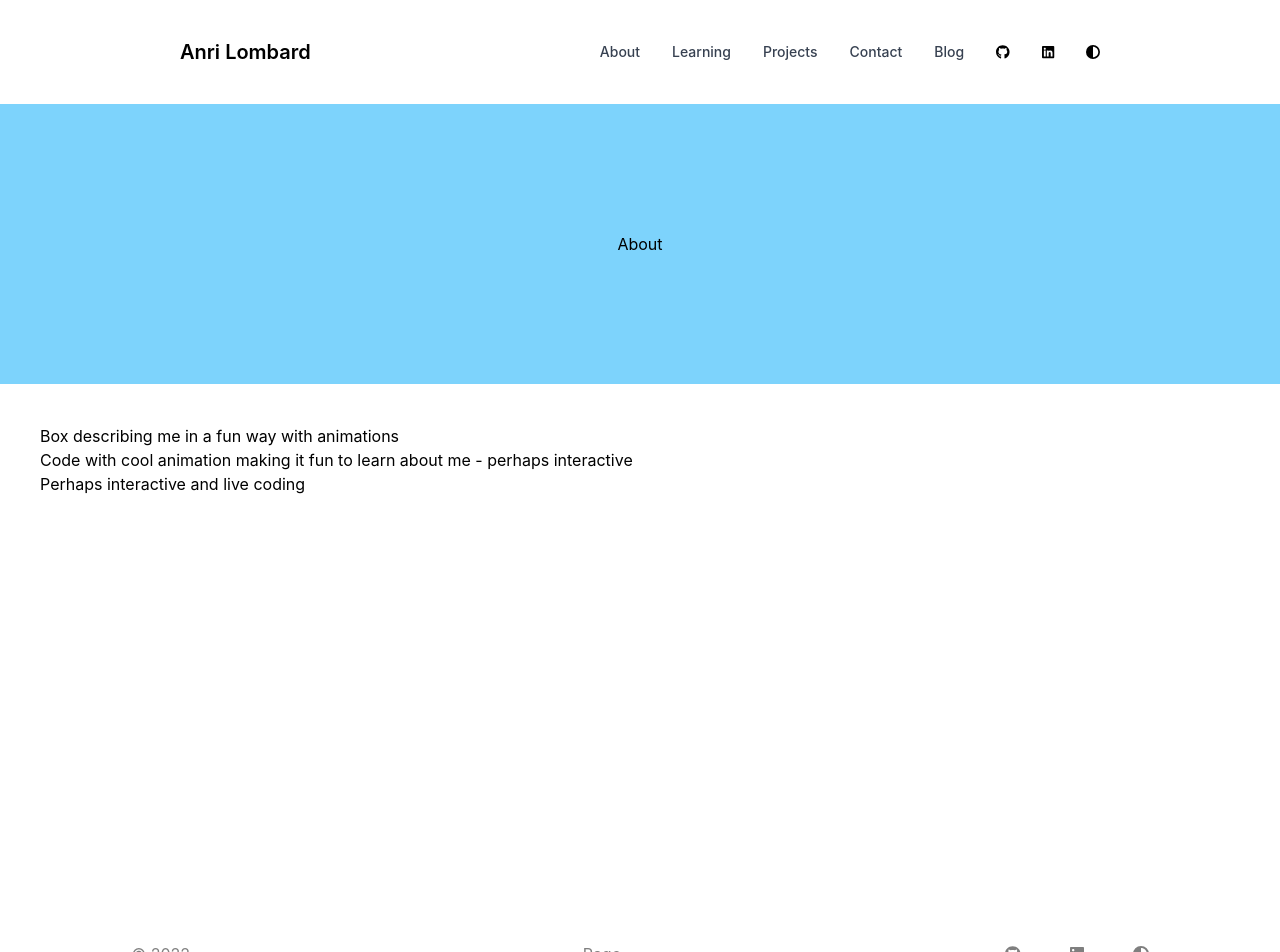
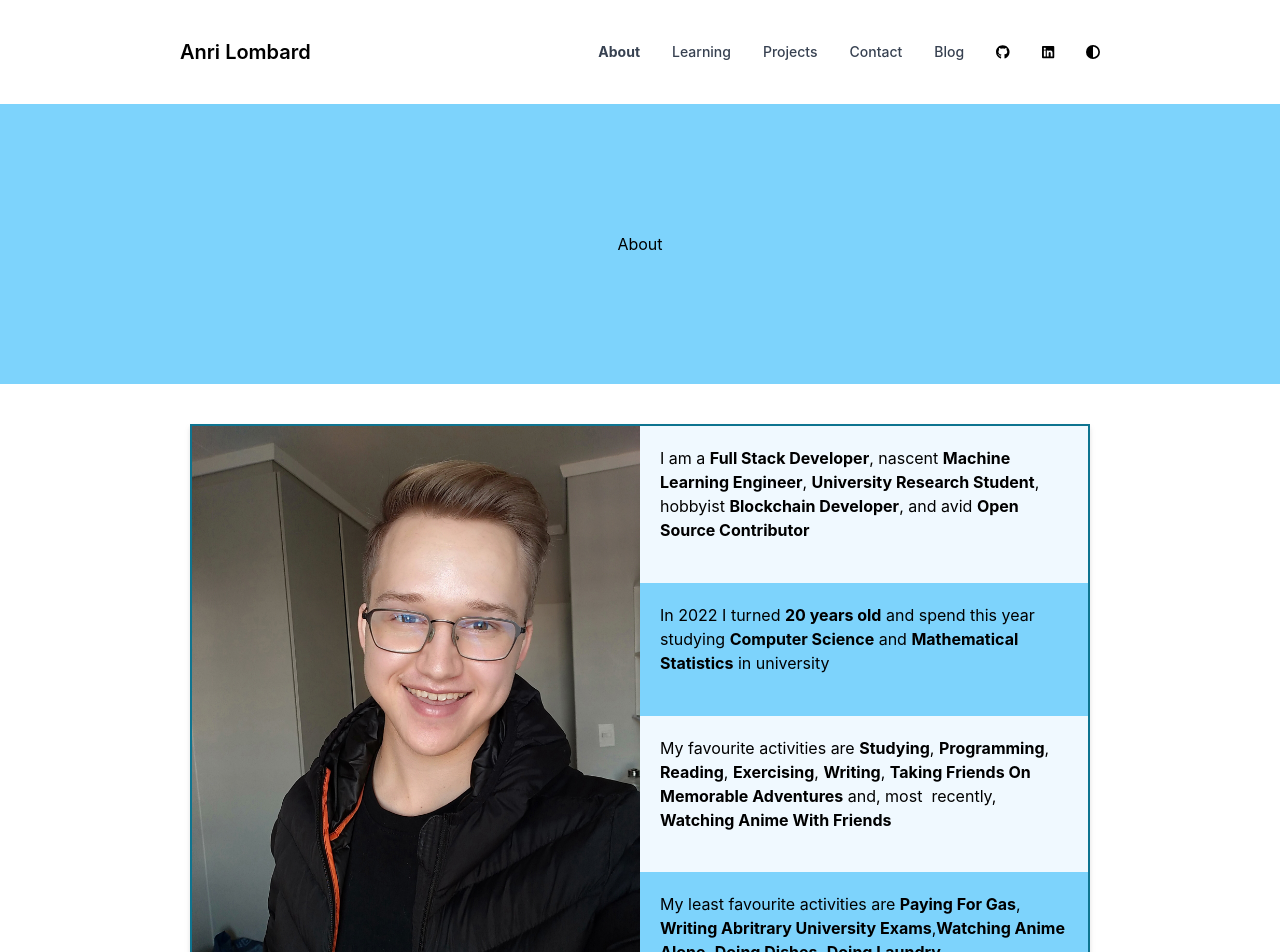
Before and after one commit to Anri-Lombard/Anri-Lombard-v4, a Next.js app: page /about in a window 1280 px wide. Shown: the top 952 px of the page. Built offline with nearby package versions, Linux system fonts and the light colour scheme.

Commit message:
Templates done

```diff
--- a/components/navbar.tsx
+++ b/components/navbar.tsx
@@ -8,18 +8,20 @@ import {
     faCircleHalfStroke
 } from "@fortawesome/free-solid-svg-icons";
 import { useEffect } from 'react';
+import { useRouter } from "next/router";
 
 function Navbar() {
+    const router = useRouter();
+
     const handleScroll = () => {
-        // console.log("Hello");
-        console.log(window.scrollY);
-        if (window.scrollY > 50) {
-            console.log("NOW");
-            // document.getElementById("navbar").classList.add("p-2")
+        if (window.scrollY < 30) {
+            document.getElementById("navbar").classList.add("p-7")
+        } else if (window.scrollY < 50 && window.scrollY >= 30) {
+            document.getElementById("navbar").classList.add("p-5")
             document.getElementById("navbar").classList.remove("p-7")
-        } else{
-            // document.getElementById("navbar").classList.remove("p-2")
-            document.getElementById("navbar").classList.add("p-7")
+        } else if (window.scrollY >= 50) {
+            document.getElementById("navbar").classList.remove("p-5")
+            document.getElementById("navbar").classList.remove("p-7")
         }
     };
 
@@ -29,7 +31,7 @@ function Navbar() {
     });
 
     return (
-        <nav className="bg-white border-gray-200 px-2 sm:px-4 py-2.5 rounded dark:bg-gray-900 sticky top-0 left-0 right-0">
+        <nav className="bg-white border-gray-200 px-2 sm:px-4 py-2.5 rounded dark:bg-gray-900 sticky top-0 left-0 right-0 z-10">
             <div id="navbar" className="container flex flex-wrap justify-between items-center mx-auto p-7">
                 <div className="cursor-pointer">
                     <Link href="/">
@@ -38,25 +40,21 @@ function Navbar() {
                         </span>
                     </Link>
                 </div>
-                <button data-collapse-toggle="navbar-default" type="button" className="inline-flex items-center p-2 ml-3 text-sm text-gray-500 rounded-lg md:hidden hover:bg-gray-100 focus:outline-none focus:ring-2 focus:ring-gray-200 dark:text-gray-400 dark:hover:bg-gray-700 dark:focus:ring-gray-600" aria-controls="navbar-default" aria-expanded="false">
-                    <span className="sr-only">Open main menu</span>
-                    <svg className="w-6 h-6" aria-hidden="true" fill="currentColor" viewBox="0 0 20 20" xmlns="http://www.w3.org/2000/svg"><path fillRule="evenodd" d="M3 5a1 1 0 011-1h12a1 1 0 110 2H4a1 1 0 01-1-1zM3 10a1 1 0 011-1h12a1 1 0 110 2H4a1 1 0 01-1-1zM3 15a1 1 0 011-1h12a1 1 0 110 2H4a1 1 0 01-1-1z" clipRule="evenodd"></path></svg>
-                </button>
                 <div className="hidden w-full md:block md:w-auto" id="navbar-default">
                     <ul className="flex flex-col mt-4 md:flex-row md:space-x-8 md:mt-0 md:text-sm md:font-medium">
-                        <li className="navbar-item">
+                        <li className={router.pathname === "/about" ? "navbar-item active" : "navbar-item"}>
                             <Link href="/about">About</Link>
                         </li>
-                        <li className="navbar-item">
+                        <li className={router.pathname === "/learning" ? "navbar-item active" : "navbar-item"}>
                             <Link href="/learning">Learning</Link>
                         </li>
-                        <li className="navbar-item">
+                        <li className={router.pathname === "/projects" ? "navbar-item active" : "navbar-item"}>
                             <Link href="/projects">Projects</Link>
                         </li>
-                        <li className="navbar-item">
+                        <li className={router.pathname === "/contact" ? "navbar-item active" : "navbar-item"}>
                             <Link href="/contact">Contact</Link>
                         </li>
-                        <li className="navbar-item">
+                        <li className={router.pathname === "/blog" ? "navbar-item active" : "navbar-item"}>
                             <Link href="https://anri-lombard.github.io/">Blog</Link>
                         </li>
                         <li className="cursor-pointer hover:opacity-50">
--- a/pages/about.tsx
+++ b/pages/about.tsx
@@ -1,21 +1,50 @@
-
+import Image from 'next/image';
+import AnriIMG from '../public/images/Anri.jpg';
 
 
 function About() {
-
+    const codeText = `
+        class Anri() {
+            Age
+        }
+    `;
 
     return (
         <div className="min-h-screen flex flex-col mx-10">
-            <div className="self-center text-center p-32 bg-sky-300 w-screen">
+            <div className="page-intro">
                 About
             </div>
-            <div className="mt-10">
-                Box describing me in a fun way with animations
+            <div className="flex m-10 flex-row profile">
+                <div className="w-6/12 profile-img">
+                    <Image src={AnriIMG} alt="Profile Picture" />
+                </div>
+                <div className="w-6/12 flex flex-col">
+                    <span className="profile-item-1">
+                        I am a <b>Full Stack Developer</b>, nascent <b>Machine Learning Engineer</b>,&nbsp;
+                        <b>University Research Student</b>, hobbyist <b>Blockchain Developer</b>, and avid&nbsp;
+                        <b>Open Source Contributor</b>
+                    </span>
+                    <span className="profile-item-2">
+                        In 2022 I turned <b>20 years old</b> and spend this year studying <b>Computer Science</b>
+                        &nbsp;and <b>Mathematical Statistics</b> in university
+                    </span>
+                    <span className="profile-item-1">
+                        My favourite activities are <b>Studying</b>, <b>Programming</b>, <b>Reading</b>,&nbsp;
+                        <b>Exercising</b>, <b>Writing</b>, <b>Taking Friends On Memorable Adventures</b> and, most&nbsp;
+                        recently, <b>Watching Anime With Friends</b>
+                    </span>
+                    <span className="profile-item-2">
+                        My least favourite activities are <b>Paying For Gas</b>, <b>Writing Abritrary University Exams</b>,
+                        <b>Watching Anime Alone</b>, <b>Doing Dishes</b>, <b>Doing Laundry</b>, and&nbsp;
+                        <b>Commuting</b>
+                    </span>
+                </div>
             </div>
-            <div className="">
-                Code with cool animation making it fun to learn about me - perhaps interactive<br />
-                Perhaps interactive and live coding
-            </div>
+            {/* <div>
+                image pit for people to play around
+            </div> */}
+
+
         </div>
     )
 }
--- a/pages/contact.tsx
+++ b/pages/contact.tsx
@@ -1,7 +1,13 @@
 function Contact() {
     return (
-        <div className="min-h-screen">
-            contact page
+        <div className="min-h-screen flex flex-col mx-10">
+            <div className="page-intro">
+                Contact
+            </div>
+            <div>
+                Email: anri.m.lombard@gmail.com
+                Cell: +27 63 563 8416
+            </div>
         </div>
     )
 }
--- a/pages/learning.tsx
+++ b/pages/learning.tsx
@@ -1,7 +1,20 @@
 function Learning() {
     return (
-        <div className="min-h-screen">
-            learning page
+        <div className="min-h-screen flex flex-col mx-10">
+            <div className="page-intro">
+                Learning
+            </div>
+            <div>
+                <span>University</span>
+                <span>Courses</span>
+            </div>
+            <div>
+                <span>Outside University</span>
+                <span>Certifications</span>
+            </div>
+            <div>
+                Make popups with brief descriptions of everything
+            </div>
         </div>
     )
 }
--- a/pages/projects.tsx
+++ b/pages/projects.tsx
@@ -1,7 +1,19 @@
 function Projects() {
     return (
-        <div className="min-h-screen">
-            project page
+        <div className="min-h-screen flex flex-col mx-10">
+            <div className="page-intro">
+                Projects
+            </div>
+            <div>
+                Web/App dev
+                <span>Add Coding university</span>
+            </div>
+            <div>
+                ML dev
+            </div>
+            <div>
+                Other + add popups
+            </div>
         </div>
     )
 }
--- a/styles/globals.css
+++ b/styles/globals.css
@@ -32,13 +32,19 @@ a {
 
   .navbar-item {
     @apply block py-2 pr-4 pl-3 text-gray-700 border-b border-gray-100 hover:bg-gray-50
-      md:hover:bg-transparent md:border-0 md:hover:text-blue-700 md:p-0 dark:text-gray-400
+      md:hover:bg-transparent md:border-0 md:p-0 dark:text-gray-400
       md:dark:hover:text-white dark:hover:bg-gray-700 dark:hover:text-white
       md:dark:hover:bg-transparent dark:border-gray-700;
     /* background: blue; */
     display:inline-block;
     position: relative;
   }
+
+  .active {
+    font-weight: bold;
+  }
+
+
 
   .navbar-item:after {
     content: '';
@@ -48,7 +54,7 @@ a {
     height: 2px;
     bottom: 0;
     left: 0;
-    background-color: #0087ca;
+    background-color: gray;
     transform-origin: bottom left;
     transition: transform 0.25s ease-out;
   }
@@ -57,4 +63,29 @@ a {
     transform: scale(1);
     transform-origin: bottom left;
   }
+
+  /* Profile */
+  .profile {
+    @apply bg-sky-100 border-solid border-2 border-cyan-700 drop-shadow-md
+      transition duration-200 ease-out hover:scale-105 hover:ease-in
+      hover:drop-shadow-2xl w-3/4 place-self-center
+  }
+
+  .profile-img {
+    @apply w-12 z-0
+  }
+
+  .profile-item-1 {
+    @apply bg-sky-50 p-5 grow
+
+  }
+
+  .profile-item-2 {
+    @apply bg-sky-300 p-5 grow
+  }
+
+  /* Pages */
+  .page-intro {
+    @apply self-center text-center p-32 bg-sky-300 w-screen
+  }
 }
```
Also changed, not shown: public/images/Anri.jpg (added).
